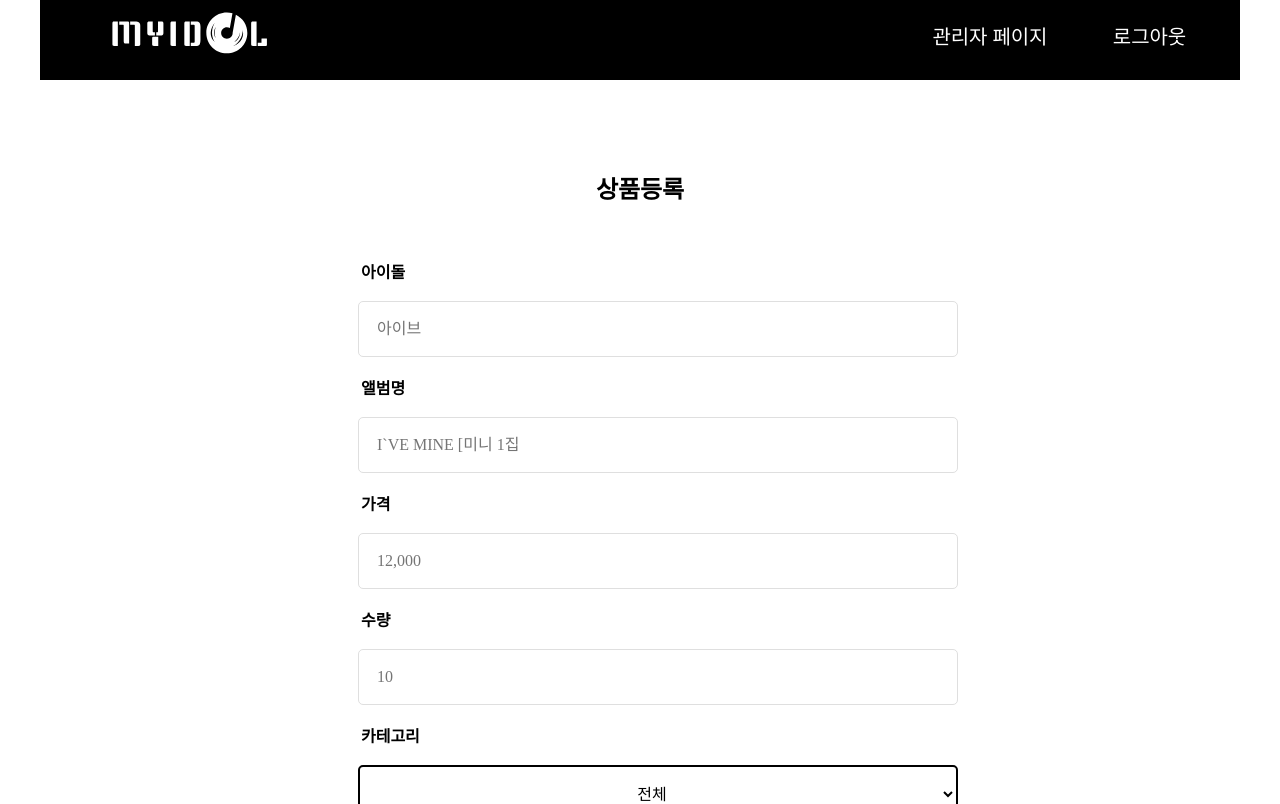
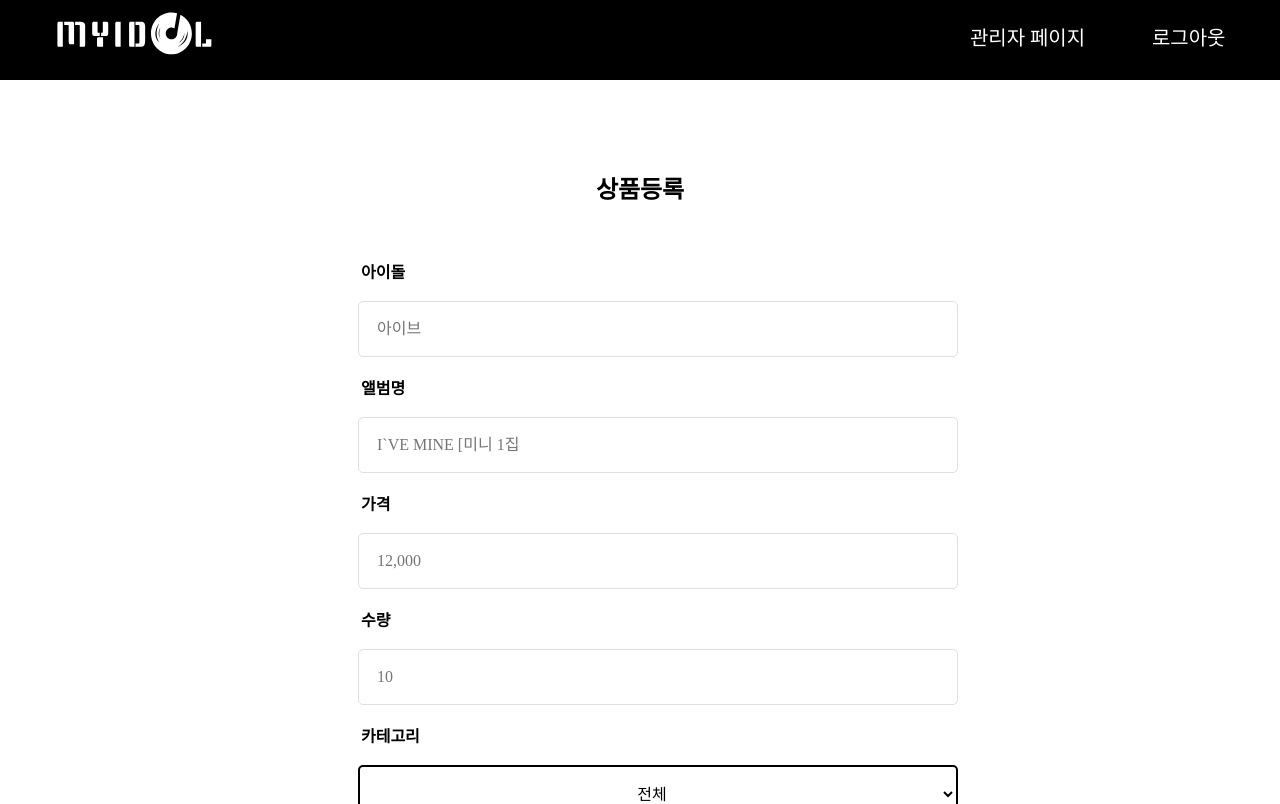
Before and after one commit to ddun-Ttu/myidol_project, a React app: page /admin/register in a window 1280 px wide. Shown: the top 804 px of the page. Built offline with nearby package versions, Linux system fonts and the light colour scheme; the HTML template or start-up script is replaced by a standard one.

Commit message:
design: 네비게이션 바 css 조정

```diff
--- a/src/components/AdminComponent/AdminRegister.tsx
+++ b/src/components/AdminComponent/AdminRegister.tsx
@@ -18,8 +18,9 @@ import { ContainerWhite } from "../../styles/Container";
 
 const AdminRegister = () => {
   return (
+    <>
+      <AdminNav />
       <ContainerWhite>
-      <AdminNav />
         <div>
           <H1>상품등록</H1>
         </div>
@@ -63,6 +64,7 @@ const AdminRegister = () => {
           </Form>
         </div>
       </ContainerWhite>
+    </>
   );
 };
 
--- a/src/components/CommonComponent/AdminNav/AdminNav.tsx
+++ b/src/components/CommonComponent/AdminNav/AdminNav.tsx
@@ -26,7 +26,7 @@ const AdminNav = () => {
         <EmptyCenter />
 
         <NavLi>
-          <NavA to="/">
+          <NavA to="/admin">
             <NavP>관리자 페이지</NavP>
           </NavA>
         </NavLi>
--- a/src/index.tsx
+++ b/src/index.tsx
@@ -13,7 +13,6 @@ const router = createBrowserRouter([
   { path: "/login", element: <Login /> },
   { path: "/admin", element: <Admin /> },
   { path: "/signup", element: <Signup /> },
-  { path: "/signup", element: <Signup /> },
   { path: "/admin/register", element: <AdminRegister /> },
 ]);
 
```
Lines whose indentation alone changed are shown as unchanged.
